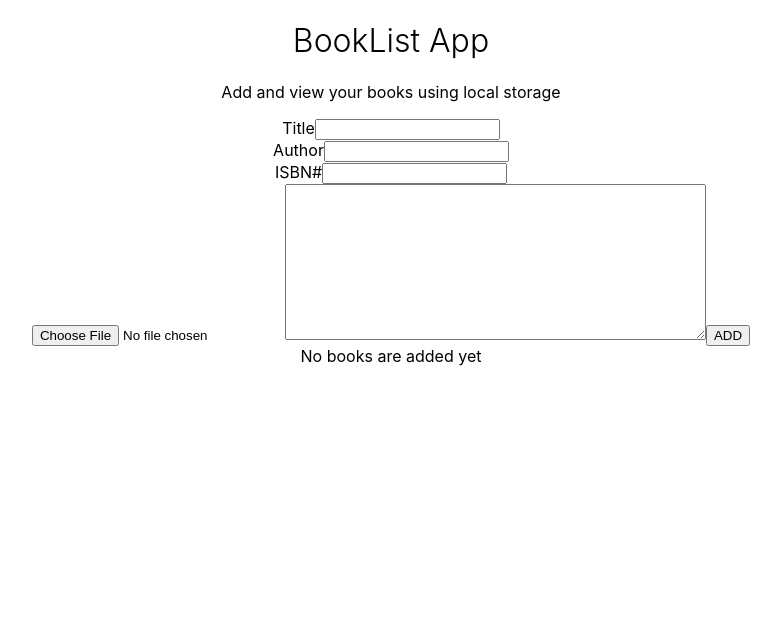
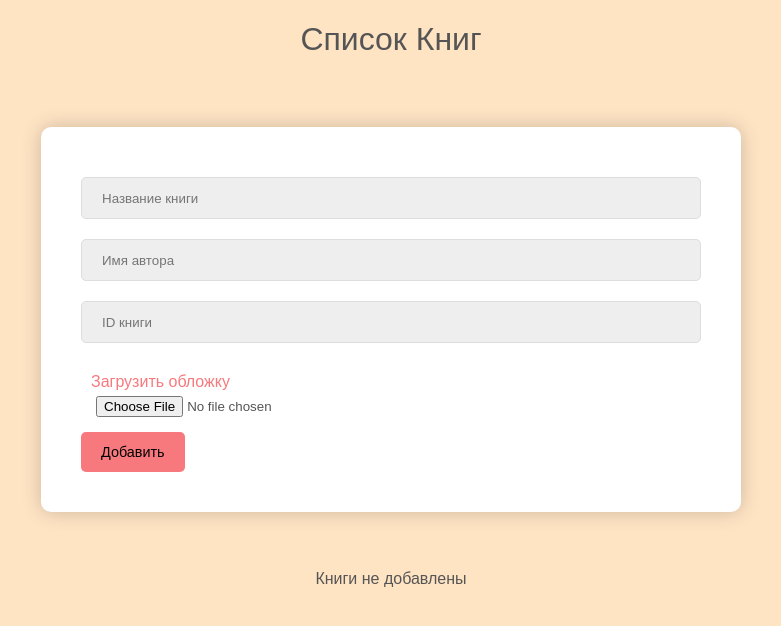
Before and after one commit to dinosavr17/demo-page, a React (Create React App) app: page / in a window 1280 px wide. Shown: the top 626 px of the page, without its empty margins (249-1030 px from the left). Built offline with nearby package versions, Linux system fonts and the light colour scheme.

Commit message:
Styled App

```diff
--- a/src/App.css
+++ b/src/App.css
@@ -1,6 +1,4 @@
-.App {
-  text-align: center;
-}
+
 
 .App-logo {
   height: 40vmin;
--- a/src/CreateBooks.js
+++ b/src/CreateBooks.js
@@ -1,8 +1,39 @@
 import React,{useState, useEffect} from 'react'
-import styled from "styled-components";
+import styled, { createGlobalStyle, css } from "styled-components";
 import { FontAwesomeIcon } from '@fortawesome/react-fontawesome'
 import {faTrashCan} from "@fortawesome/free-regular-svg-icons";
-import { useForm } from 'react-hook-form';
+
+const GlobalStyle = createGlobalStyle`
+  html {
+    height: 100%
+  }
+  body {
+    font-family: Arial, Helvetica, sans-serif;
+    background: bisque;
+    height: 100%;
+    margin: 0;
+    color: #555;
+  }
+  label {
+    cursor: pointer;
+   color: #f7797d;
+  }
+
+  #upload-photo {
+    padding: 5px;
+    opacity: 25;
+    z-index: 1;
+  }
+`;
+const sharedStyles = css`
+  background-color: #eee;
+  height: 40px;
+  border-radius: 5px;
+  border: 1px solid #ddd;
+  margin: 10px 0 20px 0;
+  padding: 20px;
+  box-sizing: border-box;
+`;
 const Container = styled.div`
   border-color: #222222;
   border-radius: 10px;
@@ -16,16 +47,56 @@ const Info = styled.div`
   flex-direction: column;
   padding: 10px;
 `;
-const Order = styled.div`
+const SingleBook = styled.div`
   display: flex;
-  justify-content: space-between;
-  background-color: lavender;
+  justify-content: flex-start;
+  align-items: center;
+  background-color: #f3eeec;
   margin: 1em;
   border-radius: 10px;
 `;
-const OrderDetail = styled.div`
-  flex: 2;
+const BookDetail = styled.div`
   display: flex;
+`;
+const StyledFormWrapper = styled.div`
+  display: flex;
+  justify-content: center;
+  align-items: center;
+  height: 60vh;
+  padding: 0 20px;
+`;
+
+const StyledForm = styled.form`
+  width: 100%;
+  max-width: 700px;
+  padding: 40px;
+  background-color: #fff;
+  border-radius: 10px;
+  box-sizing: border-box;
+  box-shadow: 0 0 20px 0 rgba(0, 0, 0, 0.2);
+`;
+
+const StyledInput = styled.input`
+  display: flex;
+  width: 100%;
+  ${sharedStyles}
+`;
+const StyledFileInput = styled.div`
+  display: flex;
+  flex-direction: column;
+  padding: 10px;
+  width: 100%;
+`;
+const StyledButton = styled.button`
+  display: block;
+  background-color: #f7797d;
+  font-size: 0.9rem;
+  border: 0;
+  border-radius: 5px;
+  height: 40px;
+  padding: 0 20px;
+  cursor: pointer;
+  box-sizing: border-box;
 `;
 
 const Details = styled.div`
@@ -35,20 +106,25 @@ const Details = styled.div`
   justify-content: space-around;
 `;
 const Image = styled.img`
-  width: 200px;
+  max-width: 200px;
 `;
-const ProductName = styled.span``;
+const BookTitle = styled.span``;
 
-const ProductId = styled.span``;
+const BookId = styled.span``;
 
-const ProductSize = styled.span``;
+const BookAuthor = styled.span``;
 
 const ProductPrice = styled.div`
   font-size: 30px;
   font-weight: 200;
 `;
-// getting the values of local storage
-const getDatafromLS=()=>{
+const Footer = styled.div`
+  padding: 10px;
+  display: flex;
+  justify-content: center;
+  align-items: center;
+`;
+const getBooks=()=>{
     const data = localStorage.getItem('books');
     if(data){
         return JSON.parse(data);
@@ -59,18 +135,17 @@ const getDatafromLS=()=>{
 }
 
 export const CreateBooks = () => {
-    const [books, setbooks]=useState(getDatafromLS());
+    const [books, setbooks]=useState(getBooks());
     const [title, setTitle]=useState('');
     const [author, setAuthor]=useState('');
-    const [isbn, setIsbn]=useState('');
+    const [bookId, setBookId]=useState('');
     const [cover, setCover]=useState('');
-    useEffect(()=>{
+    useEffect(async ()=>{
         let input = document.querySelector('input[type=file]');
-            let textarea = document.querySelector('textarea');
 
             function readFile(event) {
-                textarea.textContent = event.target.result;
                 console.log(event.target.result);
+                setCover(event.target.result);
             }
 
             let reader = new FileReader();
@@ -89,90 +164,90 @@ export const CreateBooks = () => {
         let book={
             title,
             author,
-            isbn,
+            bookId,
             cover
         }
         setbooks([...books,book]);
         setTitle('');
         setAuthor('');
-        setIsbn('');
+        setBookId('');
     }
 
     // delete book from LS
-    const handleDeleteProduct=(event,isbn)=>{
-        const filteredBooks=books.filter((element,index)=>{
-            return element.isbn !== isbn
+    const handleDeleteBook=(event,bookId)=>{
+        const filteredBooks=books.filter((element)=>{
+            return element.bookId !== bookId
         })
         setbooks(filteredBooks);
     }
-
-    // saving data to local storage
     useEffect(()=>{
         localStorage.setItem('books',JSON.stringify(books));
     },[books])
     return (
         <Container>
-            <Title>BookList App</Title>
-            <p>Add and view your books using local storage</p>
-            <div className='main'>
-
-                <div className='form-container'>
-                    <form autoComplete="off" className='form-group'
+        <>
+            <GlobalStyle/>
+            <Title>Список Книг</Title>
+            <StyledFormWrapper>
+                    <StyledForm autoComplete="off" className='form-group'
                           onSubmit={handleAddBookSubmit}>
-                        <label>Title</label>
-                        <input type="text" className='form-control' required
-                               onChange={(event)=>setTitle(event.target.value)} value={title}></input>
-                        <br></br>
-                        <label>Author</label>
-                        <input type="text" className='form-control' required
-                               onChange={(event)=>setAuthor(event.target.value)} value={author}></input>
-                        <br></br>
-                        <label>ISBN#</label>
-                        <input type="text" className='form-control' required
-                               onChange={(event)=>setIsbn(event.target.value)} value={isbn}></input>
-                        <br></br>
-                        <input type="file" onChange={(event)=>setCover(event.target.value)} value={cover}/>
-                            <textarea rows="10" cols="50"></textarea>
-                        <button type="submit" className='btn btn-success btn-md'>
-                            ADD
-                        </button>
-                    </form>
-                </div>
-
-                <div className='view-container'>
+                        <StyledInput type="text" required
+                               onChange={(event)=>setTitle(event.target.value)}
+                                     value={title}
+                                     placeholder='Название книги '>
+                        </StyledInput>
+                        <StyledInput type="text" required
+                               onChange={(event)=>setAuthor(event.target.value)}
+                                     value={author}
+                                     placeholder='Имя автора'>
+                        </StyledInput>
+                        <StyledInput type="text" required
+                               onChange={(event)=>setBookId(event.target.value)}
+                                     value={bookId}
+                                     placeholder='ID книги'>
+                        </StyledInput>
+                        <StyledFileInput>
+                            <label htmlFor="upload-photo">Загрузить обложку</label>
+                        <input type="file" id='upload-photo' accept=".jpg,.jpeg,.png"/>
+                        </StyledFileInput>
+                        <StyledButton type="submit">
+                            Добавить
+                        </StyledButton>
+                    </StyledForm>
+                </StyledFormWrapper>
+            </>
                     {books.length>0&&<>
-                        <Container className='table-responsive'>
+                        <Container>
                                 <Info>
                                     {books.map((book) => (
-                                    <Order key={book.isbn}>
-                                        <OrderDetail>
+                                    <SingleBook key={book.bookId}>
+                                        <BookDetail>
                                             <Image src={book.cover} />
                                             <Details>
-                                                <ProductName>
-                                                    <b>Title:</b> {book.title}
-                                                </ProductName>
-                                                <ProductId>
-                                                    <b>ID:</b> {book.isbn}
-                                                </ProductId>
-                                                <ProductSize>
-                                                    <b>Author:</b> {book.author}
-                                                </ProductSize>
+                                                <BookTitle>
+                                                    <b>Название:</b> {book.title}
+                                                </BookTitle>
+                                                <BookAuthor>
+                                                    <b>Автор:</b> {book.author}
+                                                </BookAuthor>
+                                                <BookId>
+                                                    <b>ID:</b> {book.bookId}
+                                                </BookId>
                                                 <ProductPrice>
-                                                    <FontAwesomeIcon onClick={(event)=>handleDeleteProduct(event,book.isbn)} icon={faTrashCan}/>
+                                                    <FontAwesomeIcon onClick={(event)=>handleDeleteBook(event,book.bookId)} icon={faTrashCan}/>
                                                 </ProductPrice>
                                             </Details>
-                                        </OrderDetail>
-                                    </Order>
+                                        </BookDetail>
+                                    </SingleBook>
                                     ))}
                                 </Info>
                         </Container>
-                        <button className='btn btn-danger btn-md'
-                                onClick={()=>setbooks([])}>Remove All</button>
+                    <Footer>
+                        <StyledButton className='btn btn-danger btn-md'
+                                onClick={()=>setbooks([])}>Очистить всё</StyledButton>
+                    </Footer>
                     </>}
-                    {books.length < 1 && <div>No books are added yet</div>}
-                </div>
-
-            </div>
+                    {books.length < 1 && <Footer>Книги не добавлены</Footer>}
         </Container>
     )
 }
--- a/src/index.js
+++ b/src/index.js
@@ -6,9 +6,7 @@ import reportWebVitals from './reportWebVitals';
 
 const root = ReactDOM.createRoot(document.getElementById('root'));
 root.render(
-  <React.StrictMode>
     <App />
-  </React.StrictMode>
 );
 
 // If you want to start measuring performance in your app, pass a function
```
